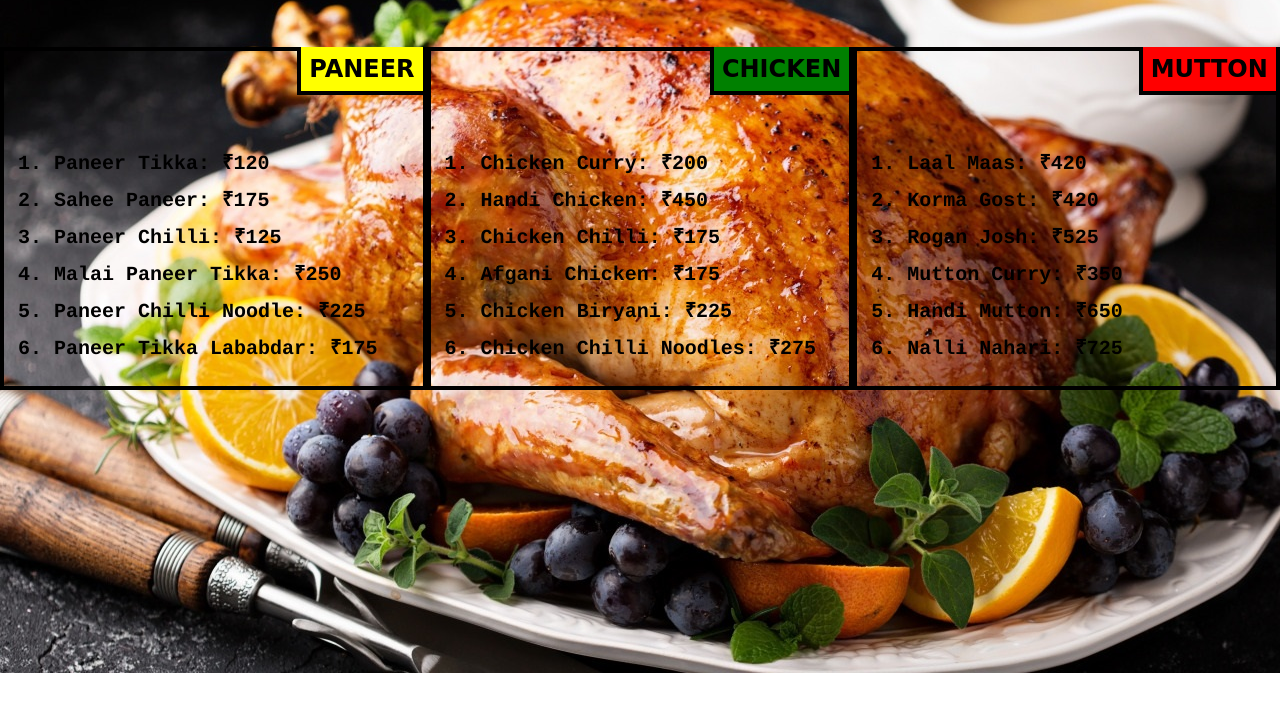
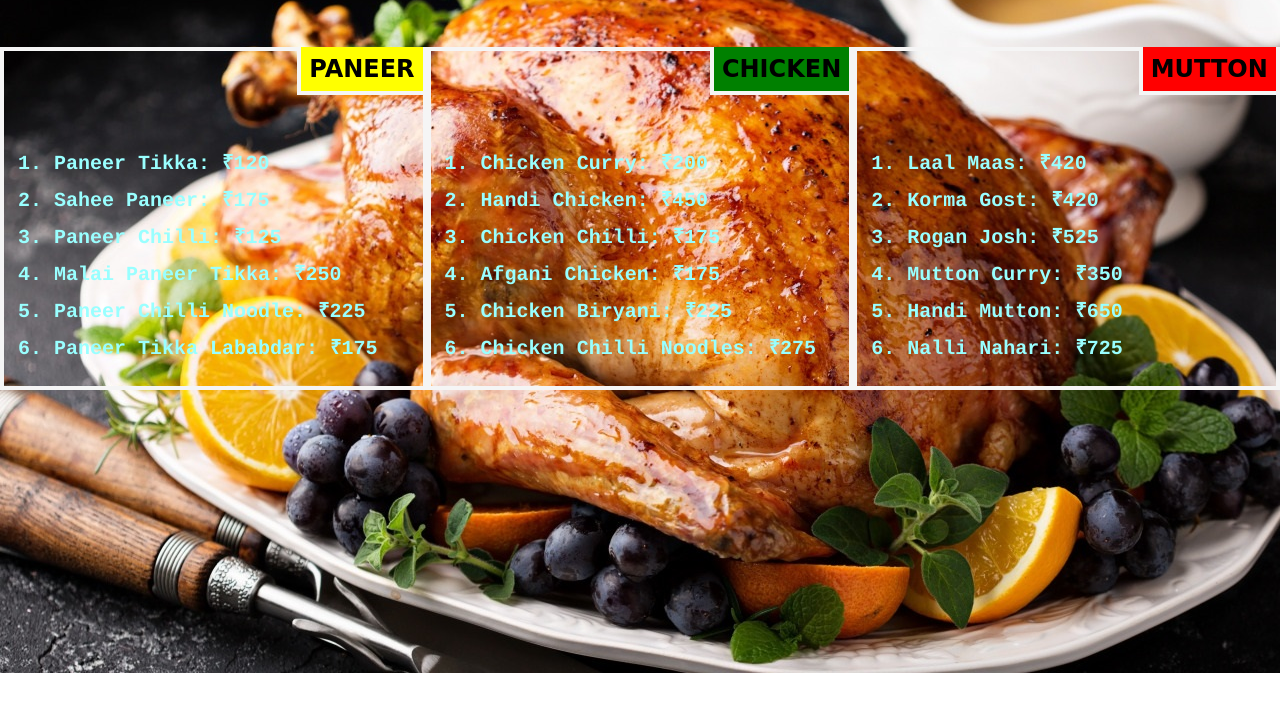
Before and after one commit to coderAmitesh2000/Coursera-webDev-assignments, a plain HTML site: page modules2-soln/index.html in a window 1280 px wide. Shown: the part 95-800 px from the top of the page. Drawn offline with Linux system fonts and the light colour scheme.

Commit message:
Update index.html

```diff
--- a/modules2-soln/index.html
+++ b/modules2-soln/index.html
@@ -31,7 +31,7 @@
 
 		section {
 			padding: 10px;
-			border: 4px black solid;
+			border: 4px whitesmoke solid;
 		}
 
 		h2{
@@ -39,8 +39,8 @@
 			font-weight: bold;
 			float: right;
 			padding: 8px;
-			border-left: 4px black solid;
-			border-bottom: 4px black solid;
+			border-left: 4px whitesmoke solid;
+			border-bottom: 4px whitesmoke solid;
 			position: relative;
 			bottom: 33px;
 			left: 10px;
@@ -48,6 +48,7 @@
 
 		li {
 			font-family: Courier, monospace;
+			color: #99ffff;
 			font-size: 20px;
 			font-weight: bolder;
 			clear: right;
```
